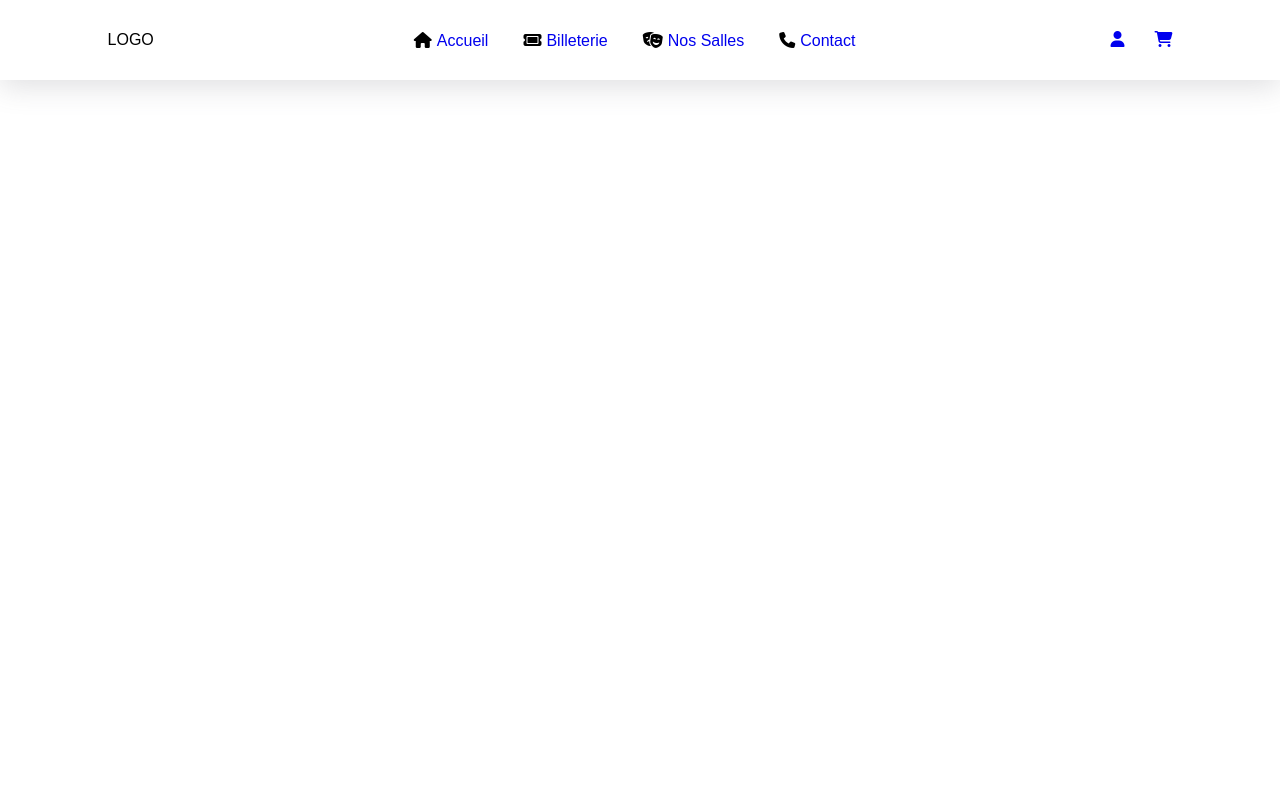
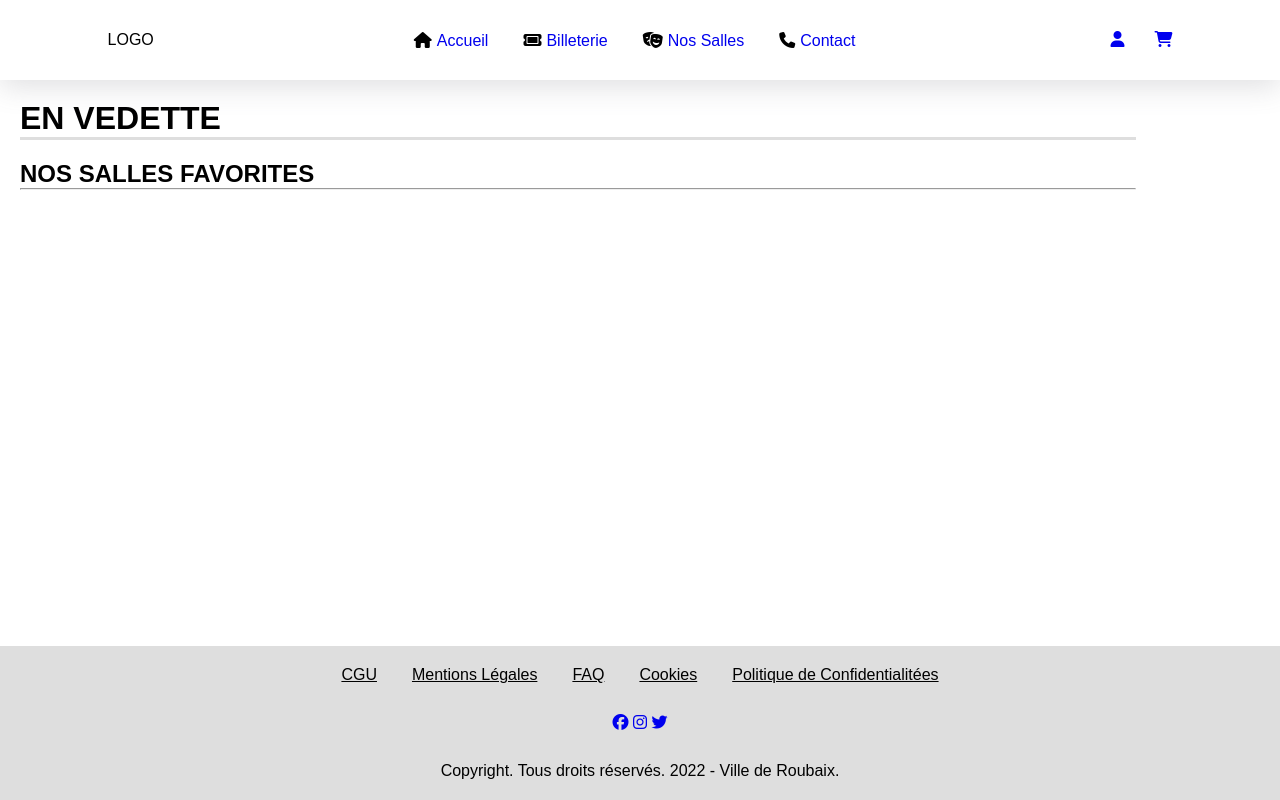
Before and after one commit to jpayet/mmi-sae-301, a Symfony app: template templates/accueil/index.html.twig in a window 1280 px wide. Run offline with Twig, Linux system fonts and the light colour scheme; the template is opened without the code that fills it, so the values that code supplies are empty; some libraries are stand-ins or nearby versions.

Commit message:
css and blocks

```diff
--- a/public/css/style.css
+++ b/public/css/style.css
@@ -41,5 +41,50 @@ nav img{
 }
 
 main{
+    margin: 20px;
     background-color: #eeeeee;
 }
+
+.entete{
+    margin: 20px;
+}
+
+.trait{
+    height: 3px;
+    background-color: #dedede;
+    width: 90%;
+}
+
+section{
+    margin: 20px;
+}
+
+section hr{
+    width: 90%;
+}
+
+footer{
+    width: 100%;
+    background-color: #dedede;
+    padding: 20px;
+    display: flex;
+    gap: 30px;
+    flex-direction: column;
+    justify-content: center;
+    text-align: center;
+    position: absolute;
+    bottom: 0;
+}
+
+footer div ul{
+    list-style: none;
+    display: flex;
+    flex-direction: row;
+    justify-content: center;
+    gap: 35px;
+    padding: 0;
+}
+
+footer li a{
+    color: #000;
+}
--- a/templates/accueil/index.html.twig
+++ b/templates/accueil/index.html.twig
@@ -2,6 +2,11 @@
 
 {% block title %}Accueil{% endblock %}
 
-{% block body %}
+{% block h1 %}EN VEDETTE{% endblock %}
 
+{% block ssSection %}
+    <section>
+        <h2>NOS SALLES FAVORITES</h2>
+        <hr>
+    </section>
 {% endblock %}
--- a/templates/base.html.twig
+++ b/templates/base.html.twig
@@ -35,15 +35,35 @@
                 </div>
             </nav>
         </header>
-        {% block body %}
+
+        <div class="entete">
             <div>
-                <div class="entete"></div>
-                <h1>{% block h1 %}TITRE DE LA PAGE{% endblock %}</h1>
-                <hr class="thr">
-                {% block nav-entete %}
+            <h1>{% block h1 %}TITRE DE LA PAGE{% endblock %}</h1>
+            <div class="trait"></div>
             </div>
+            <div>{% block entete %}{% endblock %}</div>
+        </div>
+        <main>
+            {% block affichagPrincipale %}{% endblock %}
+        </main>
+        {% block ssSection %}{% endblock %}
 
-            </main>
-        {% endblock %}
+        <footer>
+            <div class="liens">
+                <ul>
+                    <li><a href="#">CGU</a></li>
+                    <li><a href="#">Mentions Légales</a></li>
+                    <li><a href="#">FAQ</a></li>
+                    <li><a href="#">Cookies</a></li>
+                    <li><a href="#">Politique de Confidentialitées</a></li>
+                </ul>
+            </div>
+            <div class="social-media">
+                <a href="#"><i class="fa-brands fa-facebook"></i></a>
+                <a href="#"><i class="fa-brands fa-instagram"></i></a>
+                <a href="#"><i class="fa-brands fa-twitter"></i></a>
+            </div>
+            <p>Copyright. Tous droits réservés. 2022 - Ville de Roubaix. </p>
+        </footer>
     </body>
 </html>
```
